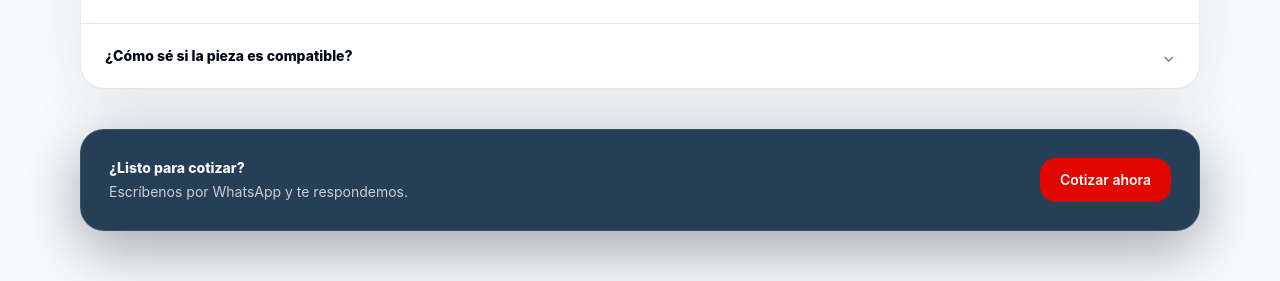
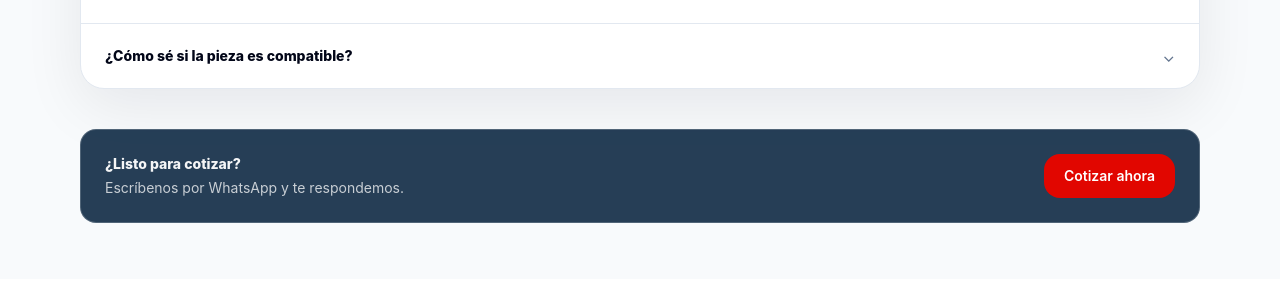
Before and after one commit to julianchocmanrique/Tornirepuestos-web, a Next.js app: page / in a window 1280 px wide. Shown: the part 4060-4341 px from the top of the page. Built offline with nearby package versions, Linux system fonts and the light colour scheme.

Commit message:
Flatten FAQ CTA panel style on homepage

```diff
--- a/src/app/page.tsx
+++ b/src/app/page.tsx
@@ -458,7 +458,7 @@ export default function Page() {
 
           <FaqTabs items={faqs} />
 
-          <div className="mt-10 rounded-3xl border border-white/10 bg-[var(--tp-surface-card)] p-7 text-white shadow-[0_18px_60px_rgba(2,6,23,0.35)] backdrop-blur">
+          <div className="mt-10 rounded-2xl border border-white/20 bg-[var(--tp-surface-card)] p-6 text-white">
             <div className="flex flex-col gap-3 sm:flex-row sm:items-center sm:justify-between">
               <div>
                 <div className="text-sm font-extrabold text-white/95">¿Listo para cotizar?</div>
```
